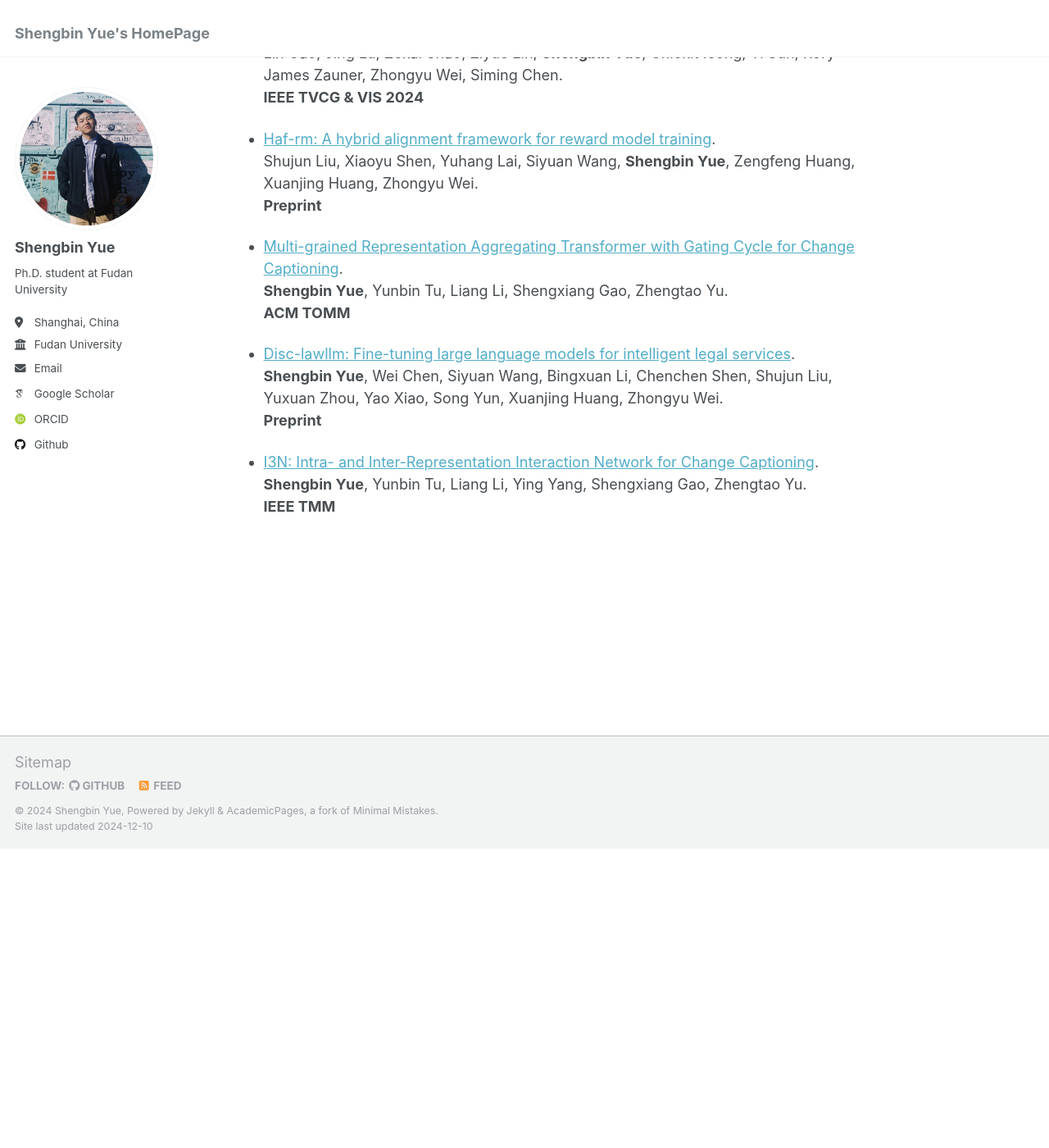
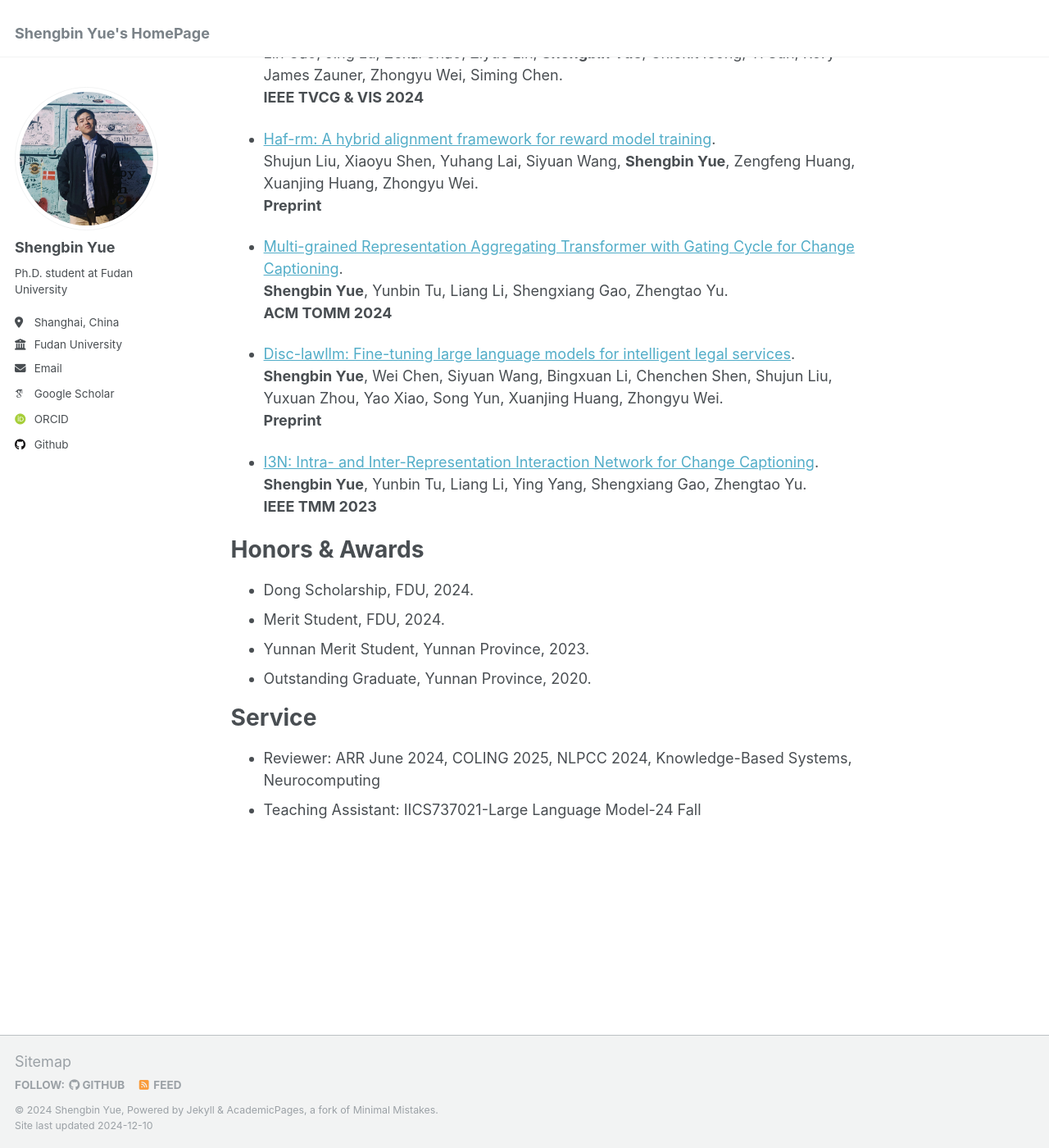
Before and after one commit to yueshengbin/yueshengbin.github.io, a Jekyll site: the page built from _pages/about.md, in a window 1280 px wide and 1400 px high, scrolled down 1031 px. Shown: the whole window at 82% size. Built offline with Jekyll 4.4.1, drawn with Linux system fonts in a browser that asks for light colours; some web fonts are replaced; before the commit the page ends 2066 px from its top, so only the background shows below that.

Commit message:
Update about.md

```diff
--- a/_pages/about.md
+++ b/_pages/about.md
@@ -31,7 +31,7 @@ Publications
 ======
 * [Synergistic Multi-Agent Framework with Trajectory Learning for Knowledge-Intensive Tasks](https://arxiv.org/abs/2407.09893).
   **Shengbin Yue**, Siyuan Wang, Wei Chen, Xuanjing Huang, Zhongyu Wei.
-  **AAAI2025**
+  **AAAI 2025**
 
 * [Empowering LLMs for Long-Text Information Extraction in Chinese Legal Documents](https://link.springer.com/chapter/10.1007/978-981-97-9431-7_35).
   Chenchen Shen, Chengwei Ji, **Shengbin Yue**, Xiaoyu Shen, Yun Song, Xuanjing Huang, Zhongyu Wei.
@@ -48,7 +48,7 @@ Publications
 
 * [Multi-grained Representation Aggregating Transformer with Gating Cycle for Change Captioning](https://dl.acm.org/doi/abs/10.1145/3660346).
   **Shengbin Yue**, Yunbin Tu, Liang Li, Shengxiang Gao, Zhengtao Yu.
-  **ACM TOMM**
+  **ACM TOMM 2024**
 
 * [Disc-lawllm: Fine-tuning large language models for intelligent legal services](https://arxiv.org/abs/2309.11325).
   **Shengbin Yue**, Wei Chen, Siyuan Wang, Bingxuan Li, Chenchen Shen, Shujun Liu, Yuxuan Zhou, Yao Xiao, Song Yun, Xuanjing Huang, Zhongyu Wei.
@@ -56,4 +56,16 @@ Publications
 
 * [I3N: Intra- and Inter-Representation Interaction Network for Change Captioning](https://ieeexplore.ieee.org/abstract/document/10050818).
   **Shengbin Yue**, Yunbin Tu, Liang Li, Ying Yang, Shengxiang Gao, Zhengtao Yu.
-  **IEEE TMM**
+  **IEEE TMM 2023**
+
+Honors & Awards
+======
+* Dong Scholarship, FDU, 2024.
+* Merit Student, FDU, 2024.
+* Yunnan Merit Student, Yunnan Province, 2023.
+* Outstanding Graduate, Yunnan Province, 2020.
+
+Service
+======
+* Reviewer: ARR June 2024, COLING 2025, NLPCC 2024, Knowledge-Based Systems, Neurocomputing
+* Teaching Assistant: IICS737021-Large Language Model-24 Fall
```
